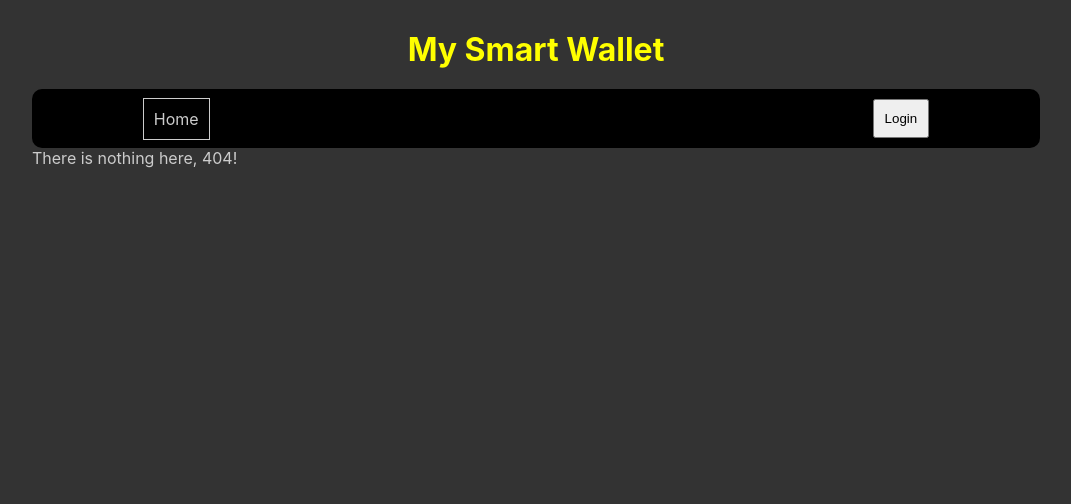
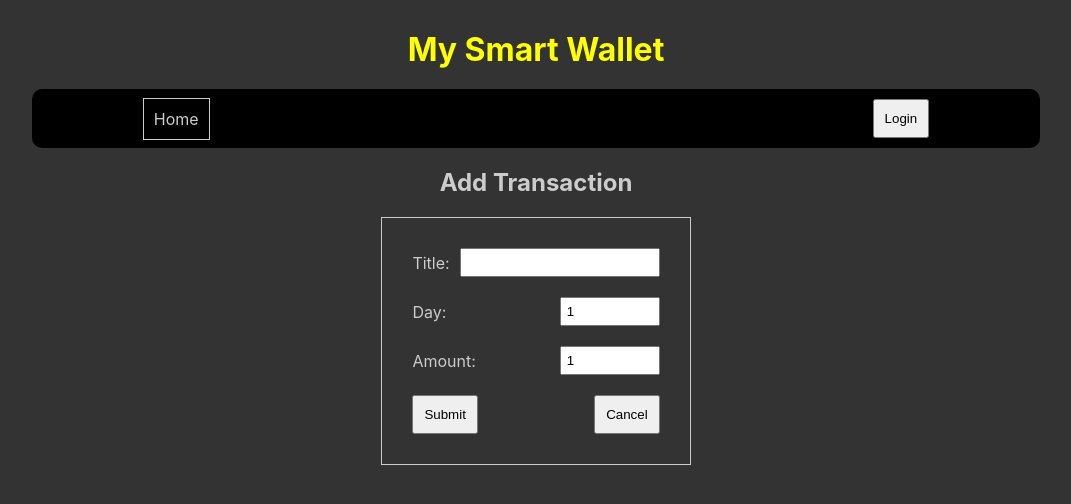
Before and after one commit to omr-dev/my-smart-wallet, a React (Vite) app: page /transactionForm in a window 1280 px wide. Before the commit this address had no page. Shown: the top 504 px of the page, without its empty margins (104-1175 px from the left). Built offline with nearby package versions, Linux system fonts and the light colour scheme.

Commit message:
main theme changed to transactions

```diff
--- a/src/App.jsx
+++ b/src/App.jsx
@@ -1,9 +1,9 @@
-import { Routes, Route, Navigate } from "react-router-dom";
+import { Routes, Route } from "react-router-dom";
 import "./App.scss";
 import Navbar from "./components/Navbar";
 import { PageHome } from "./subPages/PageHome";
-import { PageExpenses } from "./subPages/PageExpenses";
-import {PageExpenseForm} from './subPages/PageExpenseForm';
+import { PageTransactions } from "./subPages/PageTransactions";
+import { PageTransactionForm } from './subPages/PageTransactionForm';
 function App() {
   return (
     <div className="App">
@@ -12,8 +12,8 @@ function App() {
       <Routes>
         <Route index element={<PageHome/>} />
         <Route path="home" element={<PageHome />} />
-        <Route path="expenses" element={<PageExpenses />} />
-        <Route path="expenseForm" element={<PageExpenseForm/>} />
+        <Route path="transactions" element={<PageTransactions />} />
+        <Route path="transactionForm" element={<PageTransactionForm/>} />
         <Route path="*" element={<p>There is nothing here, 404!</p>}/>
       </Routes>
     </div>
--- a/src/App.scss
+++ b/src/App.scss
@@ -63,28 +63,15 @@ body {
       margin: 0 auto;
       padding: 20px;
     }
-    .pageExpenses {
+    .pageTransactions {
       .btn-add-expense {
         width: fit-content;
         border: 1px solid #ccc;
         padding: 10px;
         margin: 10px;
-        a {
-          text-decoration: none;
-          color: #ccc;
-          &:hover {
-            color: #333;
-            background-color: #ccc;
-          }
-        }
-        &:hover {
-          background-color: #ccc;
-          a {
-            color: #333;
-          }
-        }
+
       }
-      .expensesList {
+      .transactionsList {
         table {
           width: 100%;
           thead {
@@ -103,7 +90,7 @@ body {
         }
       }
     }
-    .page-expense-form {
+    .page-transaction-form {
       h2 {
         padding: 20px 0;
         text-align: center;
--- a/src/components/Navbar.jsx
+++ b/src/components/Navbar.jsx
@@ -14,7 +14,7 @@ const Navbar = () => {
           </li>
           {isAuthenticated && (
             <li>
-              <NavLink to="/expenses">Expenses</NavLink>
+              <NavLink to="/transactions">Transactions</NavLink>
             </li>
           )}
         </ul>
--- a/src/components/ExpensesList.jsx
+++ b/src/components/TransactionsList.jsx
@@ -1,19 +1,19 @@
 import { useSelector, useDispatch } from "react-redux";
 import { useNavigate } from "react-router-dom";
 import {
-  selectExpenses,
-  setTargetExpenseToEdit,
-  deleteExpense,
-} from "../store/features/expenses/expensesSlice";
+  getTransactions,
+  markTransactionToEdit,
+  deleteTransaction,
+} from "../store/features/transactions/transactionsSlice";
 
-export const ExpensesList = () => {
-  const expensesInState = useSelector(selectExpenses);
+export const TransactionsList = () => {
+  const transactionsInState = useSelector(getTransactions);
   const navigate = useNavigate();
   const dispatch = useDispatch();
 
   return (
-    <div className="expensesList">
-      <table className="expensesTable">
+    <div className="transactionsList">
+      <table className="transactionsTable">
         <thead>
           <tr>
             <th>DAY</th>
@@ -23,20 +23,20 @@ export const ExpensesList = () => {
           </tr>
         </thead>
         <tbody>
-          {Object.keys(expensesInState).map((expenseKey) => {
-            const title = expensesInState[expenseKey].title;
-            const day = expensesInState[expenseKey].day;
-            const amount = expensesInState[expenseKey].amount;
+          {Object.keys(transactionsInState).map((transactionKey) => {
+            const title = transactionsInState[transactionKey].title;
+            const day = transactionsInState[transactionKey].day;
+            const amount = transactionsInState[transactionKey].amount;
             return (
-              <tr key={expenseKey}>
+              <tr key={transactionKey}>
                 <td>{day}</td>
                 <td>{title}</td>
                 <td>{amount}</td>
                 <td>
                   <button
                     onClick={() => {
-                      dispatch(setTargetExpenseToEdit(expenseKey));
-                      navigate("/expenseForm");
+                      dispatch(markTransactionToEdit(transactionKey));
+                      navigate("/transactionForm");
                     }}
                   >
                     EDIT
@@ -44,7 +44,7 @@ export const ExpensesList = () => {
                   <button
                     onClick={() => {
                       if (confirm(`Are you sure you want to delete ${title} ?`))
-                        dispatch(deleteExpense(expenseKey));
+                        dispatch(deleteTransaction(transactionKey));
                     }}
                   >
                     DELETE
--- a/src/store/features/expenses/expensesSlice.js
+++ /dev/null
@@ -1,35 +0,0 @@
-import { createSlice } from "@reduxjs/toolkit";
-export const expensesSlice = createSlice({
-  name: "expenses",
-  initialState: {
-    value: { nextIndex: 1, selectedExpenseToEdit: null, data: {} },
-  },
-  reducers: {
-    add: (state, action) => {
-      const newExpense = action.payload;
-      state.value.data[state.value.nextIndex] = newExpense;
-      state.value.nextIndex += 1;
-    }, //TODO: add EDIT,REMOVE reducers
-    edit: (state, action) => {
-      const targetExpense = action.payload.targetId;
-      state.value.data[targetExpense] = action.payload.newValue;
-    },
-    setTargetExpenseToEdit: (state, action) => {
-      const selectedExpense = action.payload;
-      state.value.selectedExpenseToEdit = selectedExpense;
-    },
-    deleteExpense: (state, action) => {
-      const selectedExpenseToDelete = action.payload;
-      delete state.value.data[selectedExpenseToDelete];
-    },
-  },
-});
-export const { add, edit, deleteExpense, setTargetExpenseToEdit } =
-  expensesSlice.actions;
-export const selectExpenses = (state) => {
-  return state.expenses.value.data;
-};
-export const selectSelectedExpenseToEdit = (state) => {
-  return state.expenses.value.selectedExpenseToEdit;
-};
-export default expensesSlice.reducer;
--- /dev/null
+++ b/src/store/features/transactions/transactionsSlice.js
@@ -0,0 +1,39 @@
+import { createSlice } from "@reduxjs/toolkit";
+export const transactionsSlice = createSlice({
+  name: "transactions",
+  initialState: {
+    value: { nextIndex: 1, markedTransactionToEdit: null, data: {} },
+  },
+  reducers: {
+    addTransaction: (state, action) => {
+      const newTransaction = action.payload;
+      state.value.data[state.value.nextIndex] = newTransaction;
+      state.value.nextIndex += 1;
+    },
+    editTransaction: (state, action) => {
+      const targetTransaction = action.payload.targetId;
+      state.value.data[targetTransaction] = action.payload.newValue;
+    },
+    markTransactionToEdit: (state, action) => {
+      const markedTransactionID = action.payload;
+      state.value.markedTransactionToEdit = markedTransactionID;
+    },
+    deleteTransaction: (state, action) => {
+      const markedTransactionIDToDelete = action.payload;
+      delete state.value.data[markedTransactionIDToDelete];
+    },
+  },
+});
+export const {
+  addTransaction,
+  editTransaction,
+  deleteTransaction,
+  markTransactionToEdit,
+} = transactionsSlice.actions;
+export const getTransactions = (state) => {
+  return state.transactions.value.data;
+};
+export const getMarkedTransactionToEdit = (state) => {
+  return state.transactions.value.markedTransactionToEdit;
+};
+export default transactionsSlice.reducer;
--- a/src/store/store.js
+++ b/src/store/store.js
@@ -1,7 +1,7 @@
 import { configureStore } from "@reduxjs/toolkit";
-import expensesReducer from "./features/expenses/expensesSlice";
+import transactionsReducer from "./features/transactions/transactionsSlice";
 export default configureStore({
   reducer: {
-    expenses: expensesReducer,
+    transactions: transactionsReducer,
   },
 });
--- a/src/subPages/PageExpenseForm.jsx
+++ b/src/subPages/PageTransactionForm.jsx
@@ -1,31 +1,38 @@
 import { useState } from "react";
-import { add, edit } from "../store/features/expenses/expensesSlice";
+import {
+  addTransaction,
+  editTransaction,
+} from "../store/features/transactions/transactionsSlice";
 import { useDispatch, useSelector } from "react-redux";
 import { useNavigate } from "react-router-dom";
 
-import { selectExpenses,selectSelectedExpenseToEdit,setTargetExpenseToEdit } from "../store/features/expenses/expensesSlice";
+import {
+  getTransactions,
+  getMarkedTransactionToEdit,
+  markTransactionToEdit,
+} from "../store/features/transactions/transactionsSlice";
 
-export const PageExpenseForm = () => {
+export const PageTransactionForm = () => {
   let isEditForm = false;
   const dispatch = useDispatch();
   const navigate = useNavigate();
 
-  const expensesInState = useSelector(selectExpenses);
-  const expenseToEdit = useSelector(selectSelectedExpenseToEdit);
+  const transactionsInState = useSelector(getTransactions);
+  const transactionToEdit = useSelector(getMarkedTransactionToEdit);
   let titleToEdit, dayToEdit, amountToEdit;
-  if (expenseToEdit !== null) {
+  if (transactionToEdit !== null) {
     isEditForm = true;
-    titleToEdit = expensesInState[expenseToEdit].title;
-    dayToEdit = expensesInState[expenseToEdit].day;
-    amountToEdit = expensesInState[expenseToEdit].amount;
+    titleToEdit = transactionsInState[transactionToEdit].title;
+    dayToEdit = transactionsInState[transactionToEdit].day;
+    amountToEdit = transactionsInState[transactionToEdit].amount;
   }
   const [day, setDay] = useState(dayToEdit ? dayToEdit : 1);
   const [title, setTitle] = useState(titleToEdit ? titleToEdit : "");
   const [amount, setAmount] = useState(amountToEdit ? amountToEdit : 1);
 
   return (
-    <div className="page-expense-form">
-      <h2>{isEditForm ? "Edit" : "Add"} Expense</h2>
+    <div className="page-transaction-form">
+      <h2>{isEditForm ? "Edit" : "Add"} Transaction</h2>
 
       <form
         onSubmit={(e) => {
@@ -77,8 +84,8 @@ export const PageExpenseForm = () => {
               onClick={() => {
                 if (isEditForm) {
                   dispatch(
-                    edit({
-                      targetId: expenseToEdit,
+                    editTransaction({
+                      targetId: transactionToEdit,
                       newValue: {
                         title: title,
                         amount: amount,
@@ -86,11 +93,11 @@ export const PageExpenseForm = () => {
                       },
                     })
                   );
-                  dispatch(setTargetExpenseToEdit(null));
+                  dispatch(markTransactionToEdit(null));
                 } else {
-                  dispatch(add({ title: title, amount: amount, day: day }));
+                  dispatch(addTransaction({ title: title, amount: amount, day: day }));
                 }
-                navigate("/expenses");
+                navigate("/transactions");
               }}
             >
               Submit
@@ -99,9 +106,9 @@ export const PageExpenseForm = () => {
               className="btn-cancel"
               onClick={() => {
                 if (isEditForm) {
-                  dispatch((setTargetExpenseToEdit(null)));
+                  dispatch(markTransactionToEdit(null));
                 }
-                navigate("/expenses");
+                navigate("/transactions");
               }}
             >
               Cancel
--- a/src/subPages/PageExpenses.jsx
+++ b/src/subPages/PageTransactions.jsx
@@ -1,36 +1,36 @@
 import { useAuth0 } from "@auth0/auth0-react";
 import { FaSpinner } from "react-icons/fa";
 import { Navigate } from "react-router-dom";
-import { useSelector, useDispatch } from "react-redux";
-import { add, selectExpenses } from "../store/features/expenses/expensesSlice";
-import { ExpensesList } from "../components/ExpensesList";
+import { useSelector } from "react-redux";
+import { getTransactions } from "../store/features/transactions/transactionsSlice";
+import { TransactionsList } from "../components/TransactionsList";
 import { useNavigate } from "react-router-dom";
 
-export const PageExpenses = () => {
-  const expensesInState = useSelector(selectExpenses);
-  const countOfExpenses = Object.keys(expensesInState).length;
+export const PageTransactions = () => {
+  const transactionsInState = useSelector(getTransactions);
+  const countOfTransactions = Object.keys(transactionsInState).length;
 
-  const dispatch = useDispatch();
+
   const navigate = useNavigate();
-  const { user, isAuthenticated, isLoading } = useAuth0();
+  const { isAuthenticated, isLoading } = useAuth0();
   if (!isLoading) {
     if (!isAuthenticated) {
       return <Navigate to="/home" replace />;
     } else {
       return (
-        <div className="pageExpenses subPage">
-          <h2>This is expenses page.</h2>
+        <div className="pageTransactions subPage">
+          <h2>This is tranactions page.</h2>
 
           <button
             className="btn-add-expense"
             onClick={() => {
-              navigate("/expenseForm");
+              navigate("/transactionForm");
             }}
           >
             Add Expense
           </button>
 
-          {countOfExpenses > 0 && <ExpensesList />}
+          {countOfTransactions > 0 && <TransactionsList />}
         </div>
       );
     }
```
